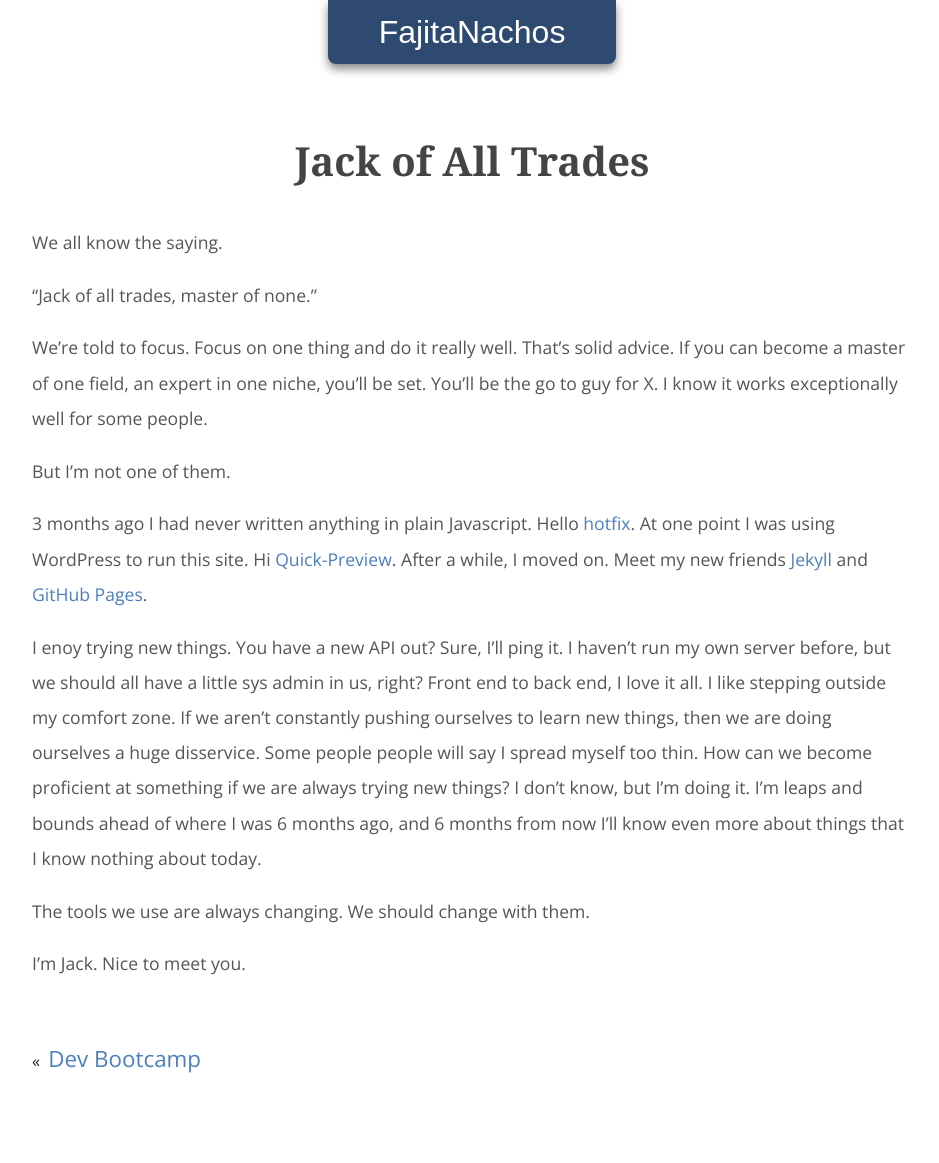
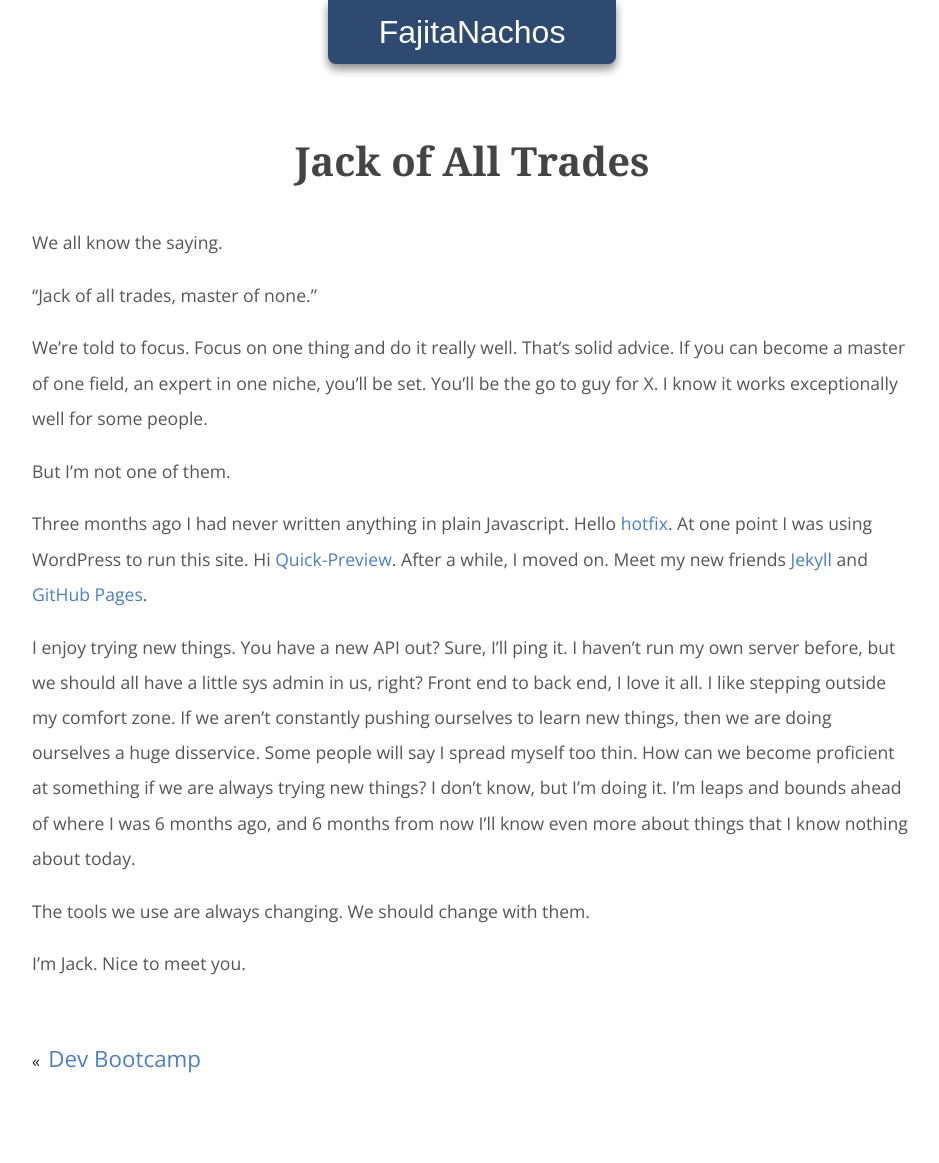
Before and after one commit to karsumit94/andrewholsted.github.io, a Jekyll site: the page built from _posts/2013-06-08-Jack-of-all-trades.md, in a window 1280 px wide. Shown: the whole page, without its empty margins (168-1107 px from the left). Built offline with Jekyll 4.4.1, drawn with Linux system fonts in a browser that asks for light colours; nearby versions of some CDN libraries; some web fonts are replaced; Markdown is read by kramdown in place of the engine named in the settings.

Commit message:
Fix typos

```diff
--- a/_posts/2013-06-08-Jack-of-all-trades.md
+++ b/_posts/2013-06-08-Jack-of-all-trades.md
@@ -13,9 +13,9 @@ We're told to focus. Focus on one thing and do it really well. That's solid advi
 
 But I'm not one of them.
 
-3 months ago I had never written anything in plain Javascript. Hello [hotfix][1]. At one point I was using WordPress to run this site. Hi [Quick-Preview][2]. After a while, I moved on. Meet my new friends [Jekyll][3] and [GitHub Pages][4].
+Three months ago I had never written anything in plain Javascript. Hello [hotfix][1]. At one point I was using WordPress to run this site. Hi [Quick-Preview][2]. After a while, I moved on. Meet my new friends [Jekyll][3] and [GitHub Pages][4].
 
-I enoy trying new things. You have a new API out? Sure, I'll ping it. I haven't run my own server before, but we should all have a little sys admin in us, right? Front end to back end, I love it all. I like stepping outside my comfort zone. If we aren't constantly pushing ourselves to learn new things, then we are doing ourselves a huge disservice. Some people people will say I spread myself too thin. How can we become proficient at something if we are always trying new things? I don't know, but I'm doing it. I'm leaps and bounds ahead of where I was 6 months ago, and 6 months from now I'll know even more about things that I know nothing about today.
+I enjoy trying new things. You have a new API out? Sure, I'll ping it. I haven't run my own server before, but we should all have a little sys admin in us, right? Front end to back end, I love it all. I like stepping outside my comfort zone. If we aren't constantly pushing ourselves to learn new things, then we are doing ourselves a huge disservice. Some people will say I spread myself too thin. How can we become proficient at something if we are always trying new things? I don't know, but I'm doing it. I'm leaps and bounds ahead of where I was 6 months ago, and 6 months from now I'll know even more about things that I know nothing about today.
 
 The tools we use are always changing. We should change with them.
 
```
